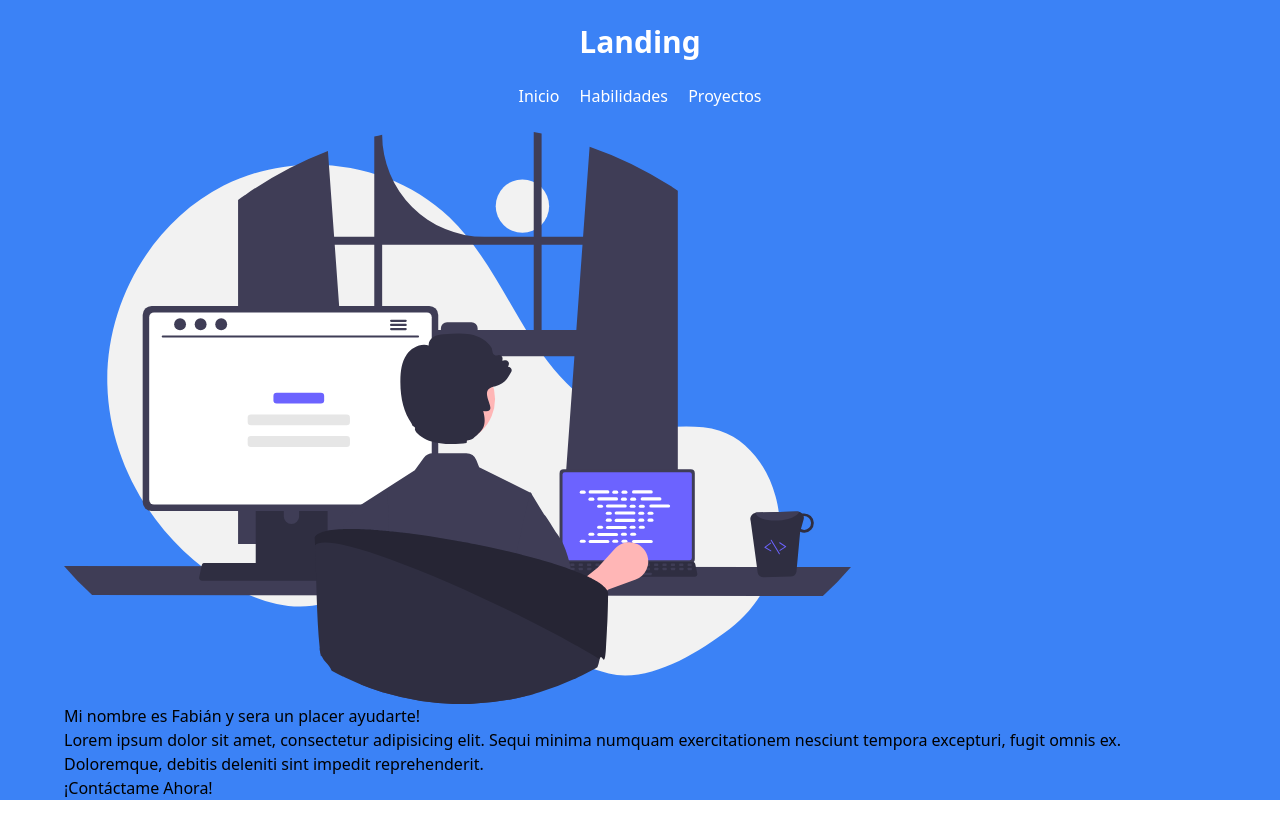
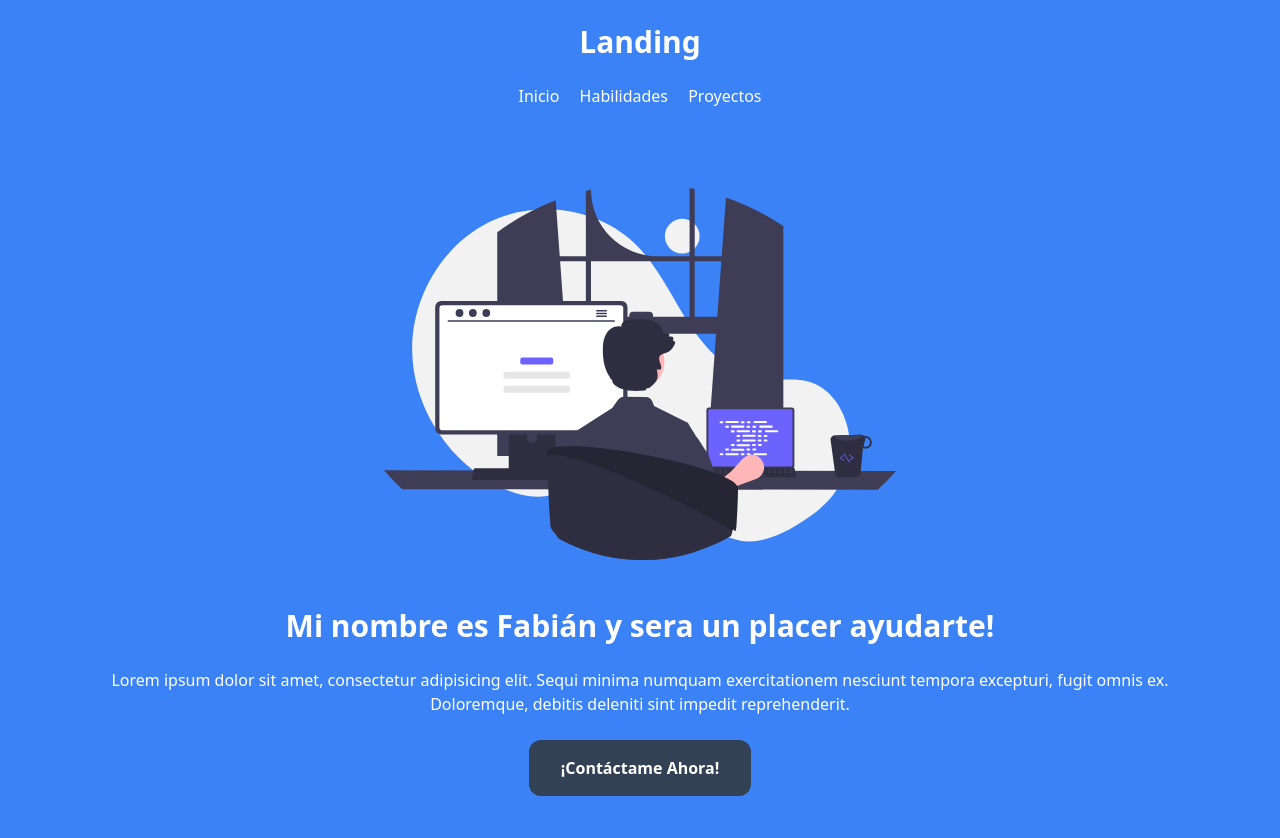
Before and after one commit to Naibaf93/Tailwind-Landing-Page, a website: page src/index.html in a window 1280 px wide. Before the commit the page ends 800 px from the top, so only its background shows below. Drawn offline with Linux system fonts and the light colour scheme.

Commit message:
estilos del hero

```diff
--- a/src/index.html
+++ b/src/index.html
@@ -8,7 +8,7 @@
 </head>
 <body>
 
-    <header class="bg-blue-500 min-h-[600px] h-screen">
+    <header class="bg-blue-500 min-h-[600px]">
         <nav class=" py-6 text-white grid justify-items-center items-center
         gap-6 wrapper">
             <a href="./">
@@ -22,13 +22,15 @@
             </div>
         </nav>
 
-        <section class="wrapper">
-            <img src="./assets/hero_programming_re_kg9v.svg" alt="imagen programador">
-            <div>
-                <h1>Mi nombre es Fabián y sera un placer ayudarte!</h1>
+        <section class="wrapper py-14 flex flex-col items-center gap-12">
+            <img src="./assets/hero_programming_re_kg9v.svg" alt="imagen programador"
+            class="max-w-lg w-full">
+            <div class="text-white space-y-6 text-center">
+                <h1 class="text-3xl font-bold">Mi nombre es Fabián y sera un placer ayudarte!</h1>
                 <p>Lorem ipsum dolor sit amet, consectetur adipisicing elit. Sequi minima numquam exercitationem nesciunt tempora excepturi, fugit omnis ex. Doloremque, debitis deleniti sint impedit reprehenderit.</p>
+                <a href="#" class="inline-block bg-slate-700 py-4 px-8
+                rounded-xl font-bold">¡Contáctame Ahora!</a>
             </div>
-            <a href="#">¡Contáctame Ahora!</a>
         </section>
     </header>
 </body>
```
Also changed, not shown: src/css/estilos.css.
